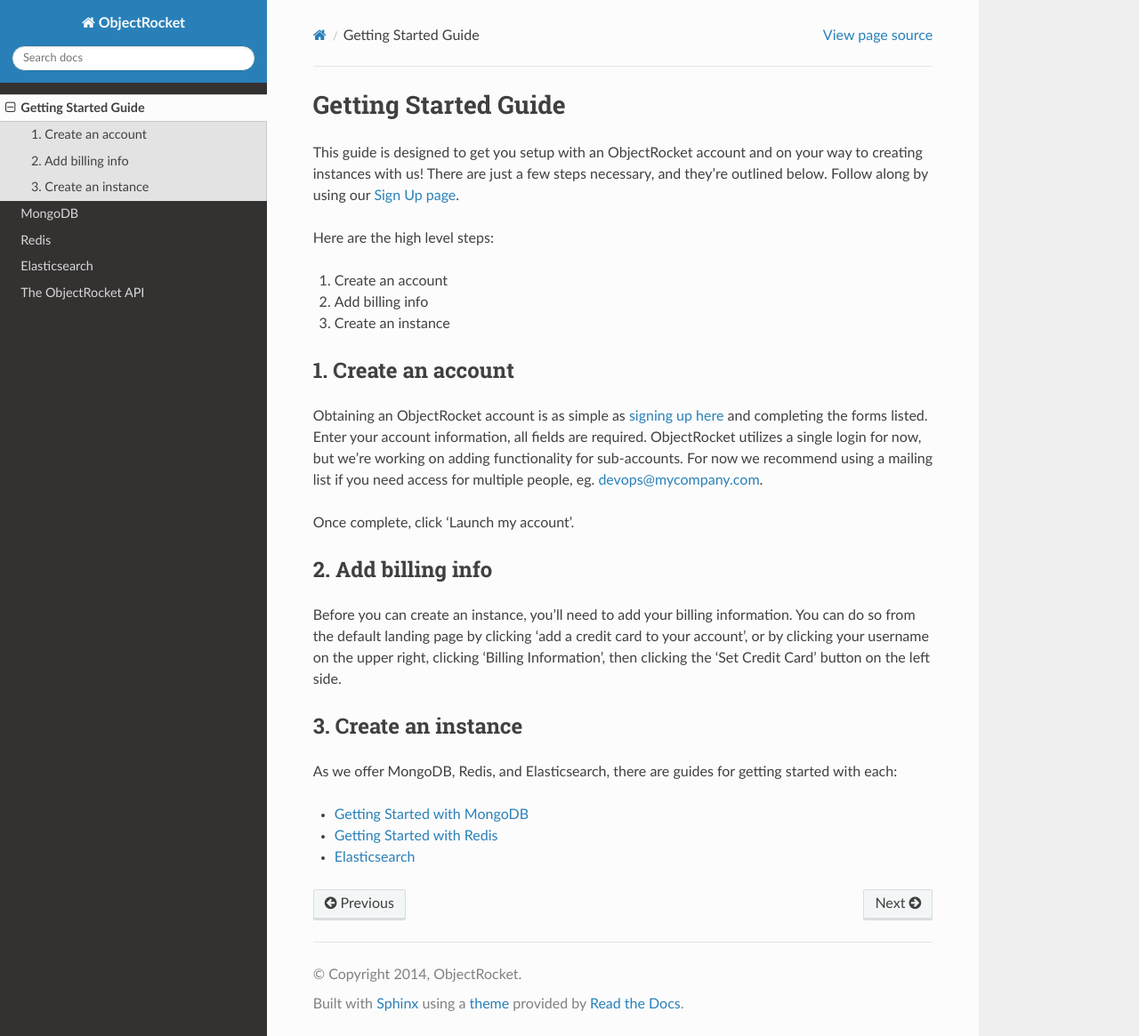
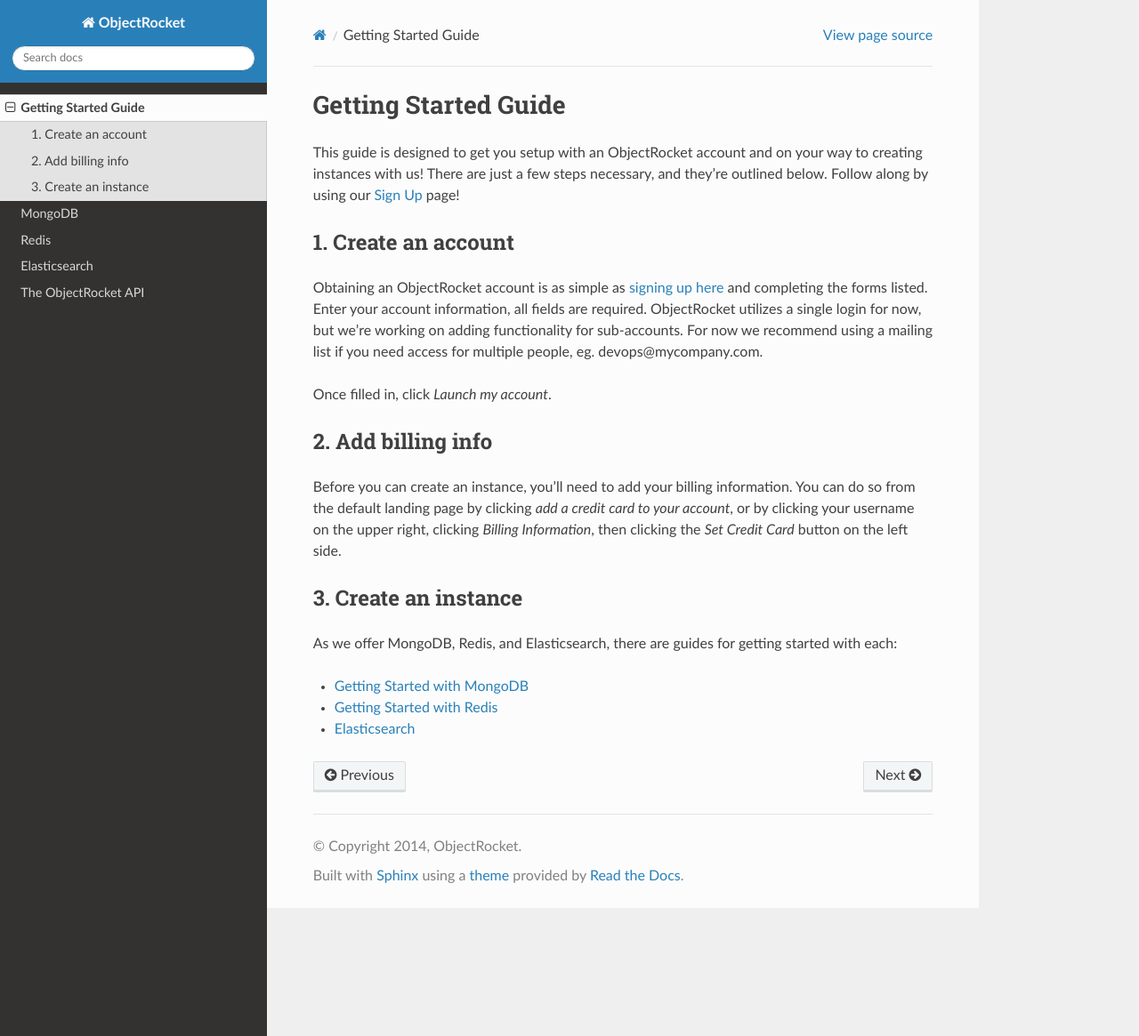
Before and after one commit to zcorleissen/documentation, a Sphinx documentation site: the page built from source/getting_started.rst, in a window 1280 px wide and 1165 px high. Shown: the whole window at 89% size. Built offline with Sphinx 7.4.7 and the Read the Docs theme 2.0.0, drawn with Linux system fonts in a browser that asks for light colours; pages that are not in the unit, such as notebooks, are missing from menus.

```diff
--- a/source/features.rst
+++ b/source/features.rst
@@ -69,7 +69,7 @@ needing to add a particular user to a large number of already existing
 databases.
 
 For additional information on creating databases and database users,
-see :doc:`getting_started_mongo`.
+see :doc:`mongodb_getting_started`.
 
 Arguments
 ^^^^^^^^^
--- a/source/getting_started.rst
+++ b/source/getting_started.rst
@@ -1,25 +1,19 @@
 Getting Started Guide
 =====================
 
-This guide is designed to get you setup with an ObjectRocket account and on your way to creating instances with us! There are just a few steps necessary, and they're outlined below. Follow along by using our `Sign Up page <https://app.objectrocket.com/sign_up>`_.
-
-Here are the high level steps:
-
-1. Create an account
-2. Add billing info
-3. Create an instance
+This guide is designed to get you setup with an ObjectRocket account and on your way to creating instances with us! There are just a few steps necessary, and they're outlined below. Follow along by using our `Sign Up <https://app.objectrocket.com/sign_up>`_ page!
 
 1. Create an account
 ~~~~~~~~~~~~~~~~~~~~
 
-Obtaining an ObjectRocket account is as simple as `signing up here <https://app.objectrocket.com/sign_up>`_ and completing the forms listed. Enter your account information, all fields are required. ObjectRocket utilizes a single login for now, but we're working on adding functionality for sub-accounts. For now we recommend using a mailing list if you need access for multiple people, eg. devops@mycompany.com.
+Obtaining an ObjectRocket account is as simple as `signing up here <https://app.objectrocket.com/sign_up>`_ and completing the forms listed. Enter your account information, all fields are required. ObjectRocket utilizes a single login for now, but we're working on adding functionality for sub-accounts. For now we recommend using a mailing list if you need access for multiple people, eg. devops\@mycompany.com.
 
-Once complete, click 'Launch my account'.
+Once filled in, click *Launch my account*.
 
 2. Add billing info
 ~~~~~~~~~~~~~~~~~~~
 
-Before you can create an instance, you'll need to add your billing information. You can do so from the default landing page by clicking 'add a credit card to your account', or by clicking your username on the upper right, clicking 'Billing Information', then clicking the 'Set Credit Card' button on the left side.
+Before you can create an instance, you'll need to add your billing information. You can do so from the default landing page by clicking *add a credit card to your account*, or by clicking your username on the upper right, clicking *Billing Information*, then clicking the *Set Credit Card* button on the left side.
 
 3. Create an instance
 ~~~~~~~~~~~~~~~~~~~~~
```
Also changed, not shown: source/mongodb_getting_started.rst (+6 -14 lines).
